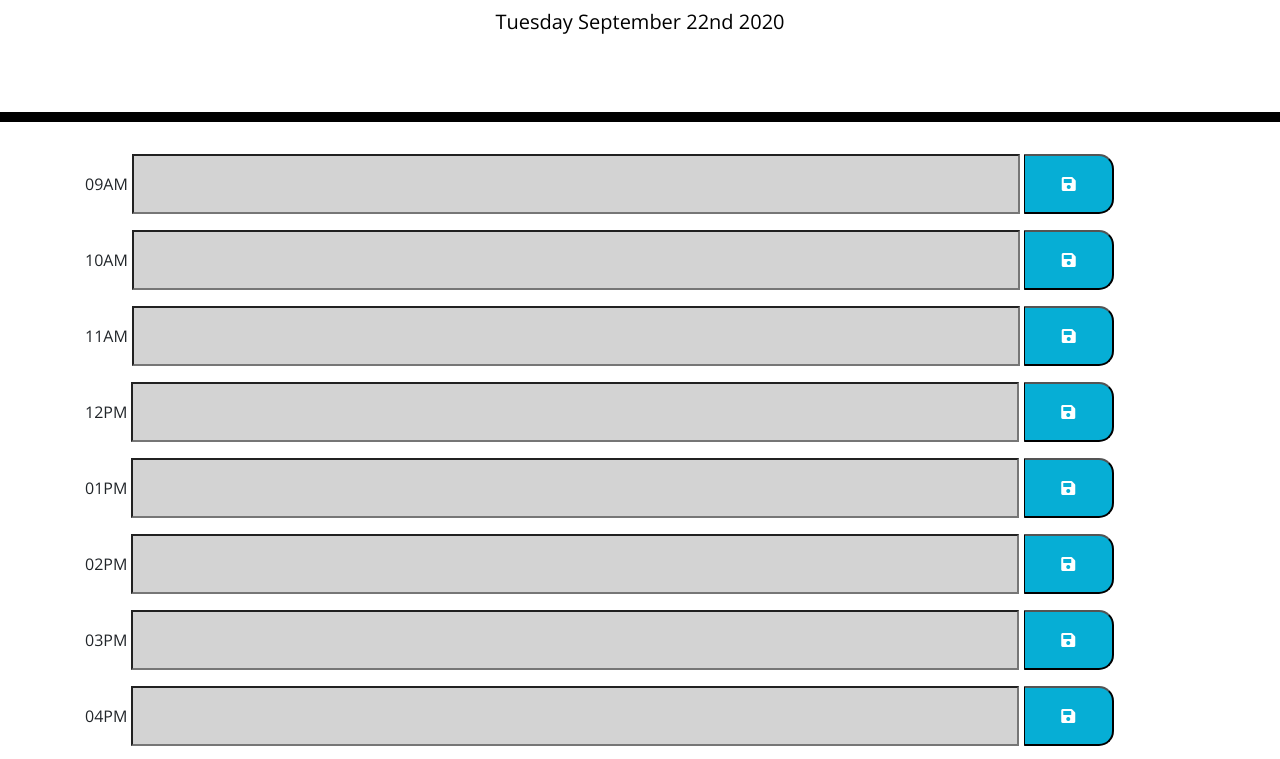
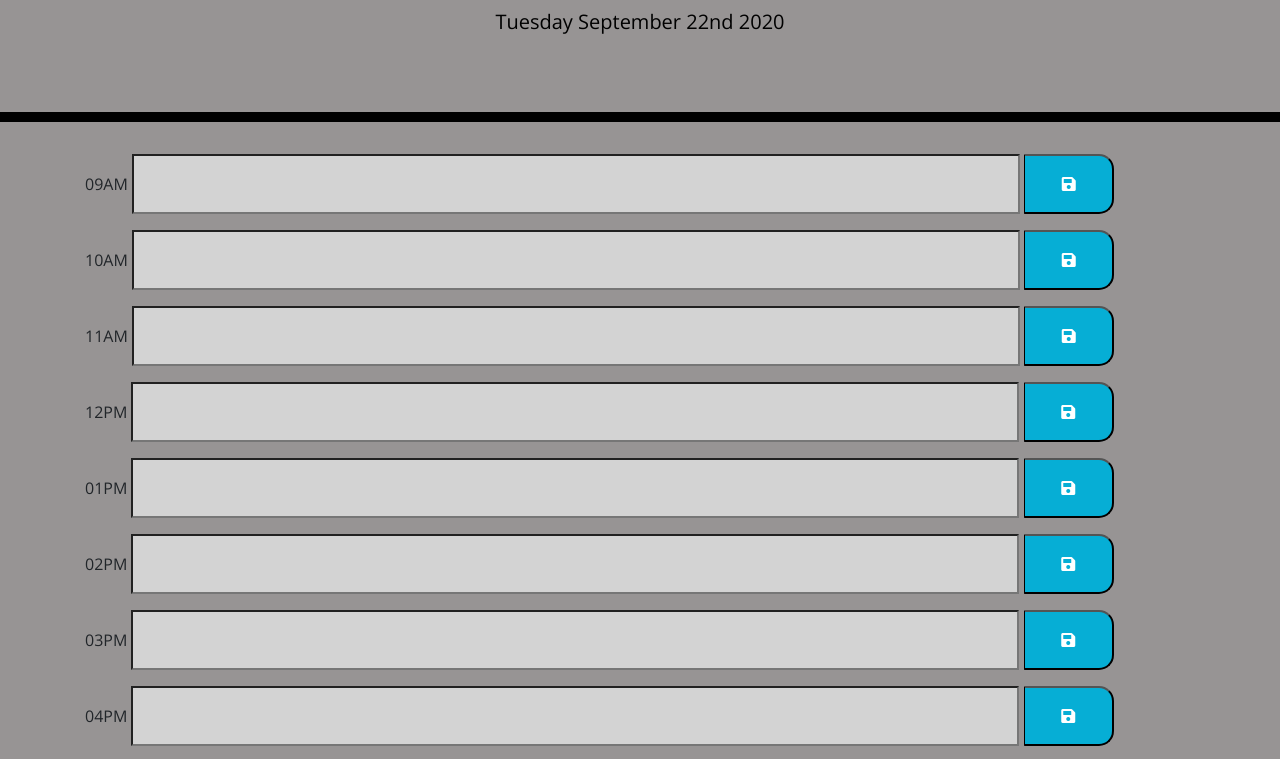
Before and after one commit to rsg71/Work-Scheduler, a plain HTML site: page index.html in a window 1280 px wide. Shown: the part 198-957 px from the top of the page. Drawn offline with nearby package versions, Linux system fonts and the light colour scheme.

Commit message:
changing background color

```diff
--- a/style.css
+++ b/style.css
@@ -2,6 +2,7 @@ body {
     font-family: 'Open Sans', sans-serif;
     font-size: 16px;
     line-height: 1;
+    background-color:rgb(151, 148, 148);
   }
 
   textarea{
```
